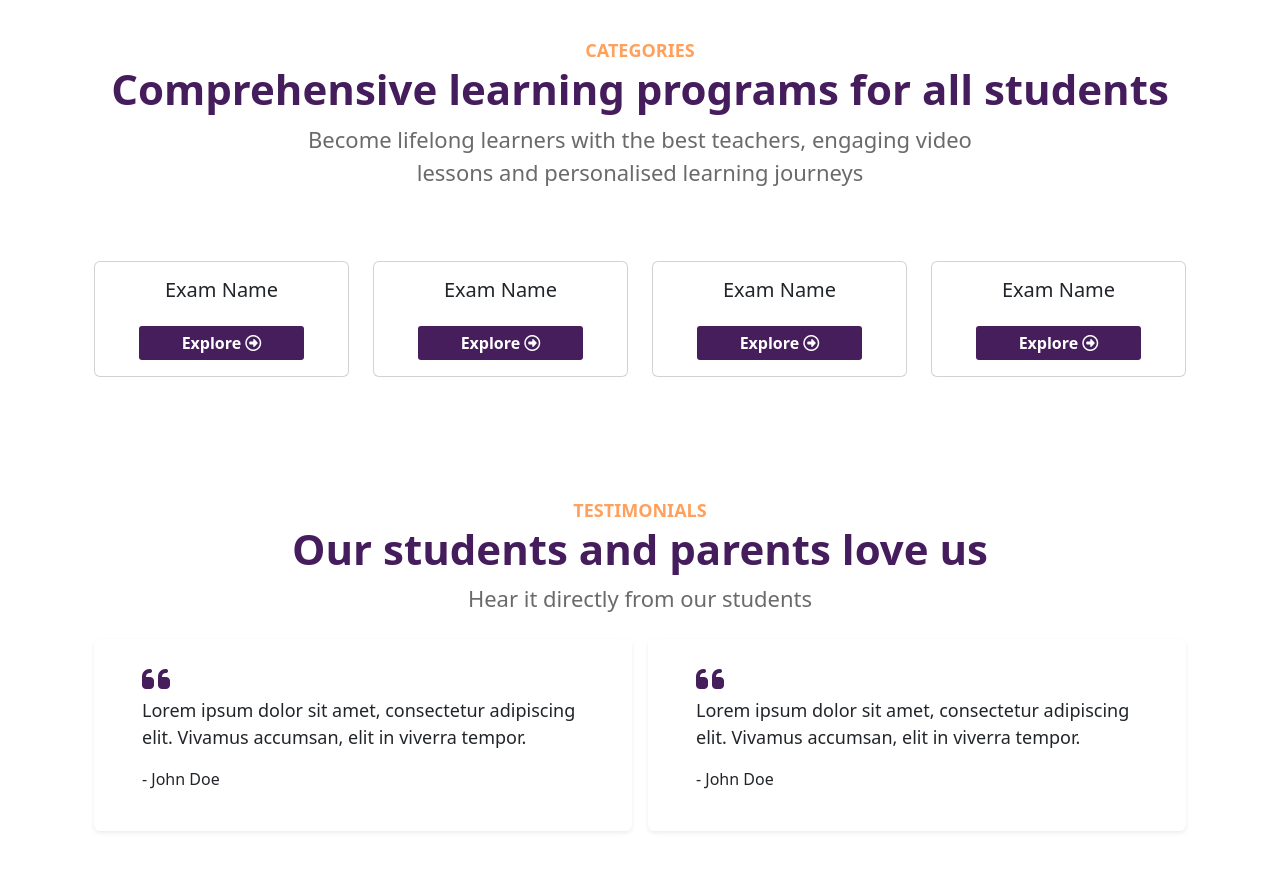
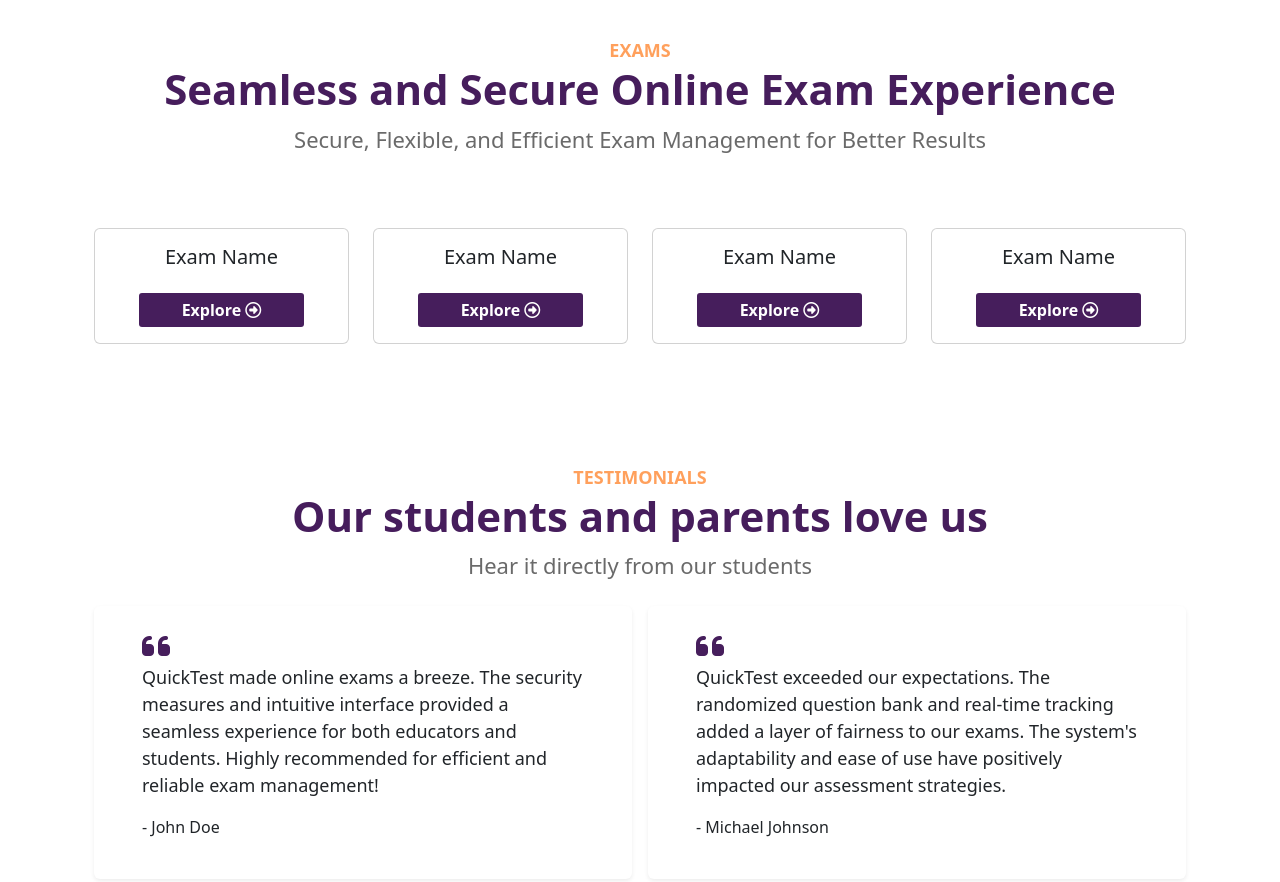
Before and after one commit to ikramulhasan1/Exam-System-Ui, a plain HTML site: page index.html in a window 1280 px wide. Shown: the part 1240-2122 px from the top of the page. Drawn offline with nearby package versions, Linux system fonts and the light colour scheme.

Commit message:
TESTIMONIALS update

```diff
--- a/index.html
+++ b/index.html
@@ -29,7 +29,10 @@
                 <div class="collapse navbar-collapse" id="navbarSupportedContent">
                     <ul class="navbar-nav me-auto mb-2 mb-lg-0">
                         <li class="nav-item">
-                            <a class="nav-link active navLink" aria-current="page" href="#">Explore</a>
+                            <a class="nav-link active navLink" aria-current="page" href="#features">Features</a>
+                        </li>
+                        <li class="nav-item">
+                            <a class="nav-link active navLink" aria-current="page" href="#explore">Explore</a>
                         </li>
                         <li class="nav-item">
                             <a class="nav-link navLink" href="#">Learn & Practice</a>
@@ -86,7 +89,7 @@
 
 
         <!-- FEATURES section -->
-        <section class="container sectionMargin">
+        <section class="container sectionMargin" id="features">
             <div class="text-center mb-4">
                 <p class="feature">FEATURES</p>
                 <h1 class="heading">Better Learning. Better Results.</h1>
@@ -153,14 +156,13 @@
         </section>
 
 
-        <!-- CATEGORIES section -->
-        <section class="container sectionMargin">
+        <!-- Exam section -->
+        <section class="container sectionMargin" id="explore">
             <div class="text-center mb-4">
-                <p class="feature">CATEGORIES</p>
-                <h1 class="heading">Comprehensive learning programs for all students</h1>
-                <p class="subheading m-0">Become lifelong learners with the best teachers, engaging video</p>
-                <p class="subheading m-0">lessons and
-                    personalised learning journeys</p>
+                <p class="feature">EXAMS</p>
+                <h1 class="heading">Seamless and Secure Online Exam Experience</h1>
+                <p class="subheading m-0">Secure, Flexible, and Efficient Exam Management for Better Results</p>
+
             </div>
 
             <div class="">
@@ -246,10 +248,10 @@
                     <div class="col-lg-6">
                         <div class="card px-5 py-4 border-0 shadow-sm">
                             <span><i class="fa-solid fa-quote-left fs-2 navyBlueColor"></i></span>
-                            <p class="text-start testimonialText">Lorem ipsum dolor sit amet, consectetur adipiscing
-                                elit.
-                                Vivamus
-                                accumsan, elit in viverra tempor.</p>
+                            <p class="text-start testimonialText">QuickTest made online exams a breeze. The security
+                                measures and intuitive interface provided a seamless experience for
+                                both educators and students. Highly recommended for efficient and reliable exam
+                                management!</p>
                             <p class="text-start testimonialAuthor">- John Doe</p>
                         </div>
                     </div>
@@ -257,11 +259,11 @@
                     <div class="col-lg-6">
                         <div class="card px-5 py-4 border-0 shadow-sm">
                             <span><i class="fa-solid fa-quote-left fs-2 navyBlueColor"></i></span>
-                            <p class="text-start testimonialText">Lorem ipsum dolor sit amet, consectetur adipiscing
-                                elit.
-                                Vivamus
-                                accumsan, elit in viverra tempor.</p>
-                            <p class="text-start testimonialAuthor">- John Doe</p>
+                            <p class="text-start testimonialText">QuickTest exceeded our expectations. The randomized
+                                question bank and real-time tracking added a layer of fairness to
+                                our exams. The system's adaptability and ease of use have positively impacted our
+                                assessment strategies.</p>
+                            <p class="text-start testimonialAuthor">- Michael Johnson</p>
                         </div>
                     </div>
 
```
